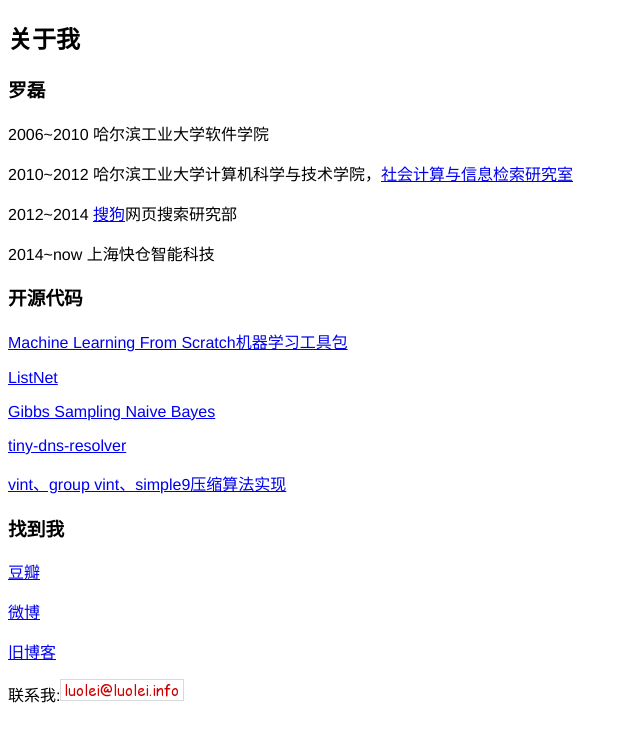
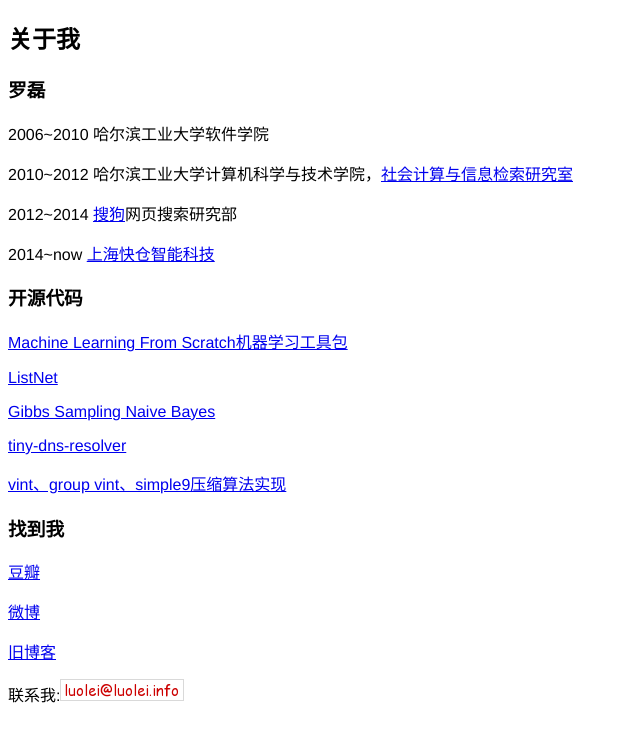
Before and after one commit to luoleicn/luoleicn.github.io, a Jekyll site: the page built from aboutme.html, in a window 1280 px wide. Shown: the top 742 px of the page, without its empty margins (0-640 px from the left). Built offline with Jekyll 4.4.1, drawn with Linux system fonts in a browser that asks for light colours; part of the change alters nothing that is shown.

```diff
--- a/aboutme.html
+++ b/aboutme.html
@@ -9,7 +9,7 @@ title: 关于我
 <p>2006~2010&nbsp;哈尔滨工业大学软件学院</p>
 <p>2010~2012&nbsp;哈尔滨工业大学计算机科学与技术学院，<a href="http://ir.hit.edu.cn/">社会计算与信息检索研究室</a></p>
 <p>2012~2014&nbsp;<a href="http://www.sogou.com/">搜狗</a>网页搜索研究部</p>
-<p>2014~now&nbsp;上海快仓智能科技</p>
+<p>2014~now&nbsp;<a href="http://www.flashhold.com/">上海快仓智能科技</a></p>
 
 <p></p>
 <h3>开源代码</h3>
```
